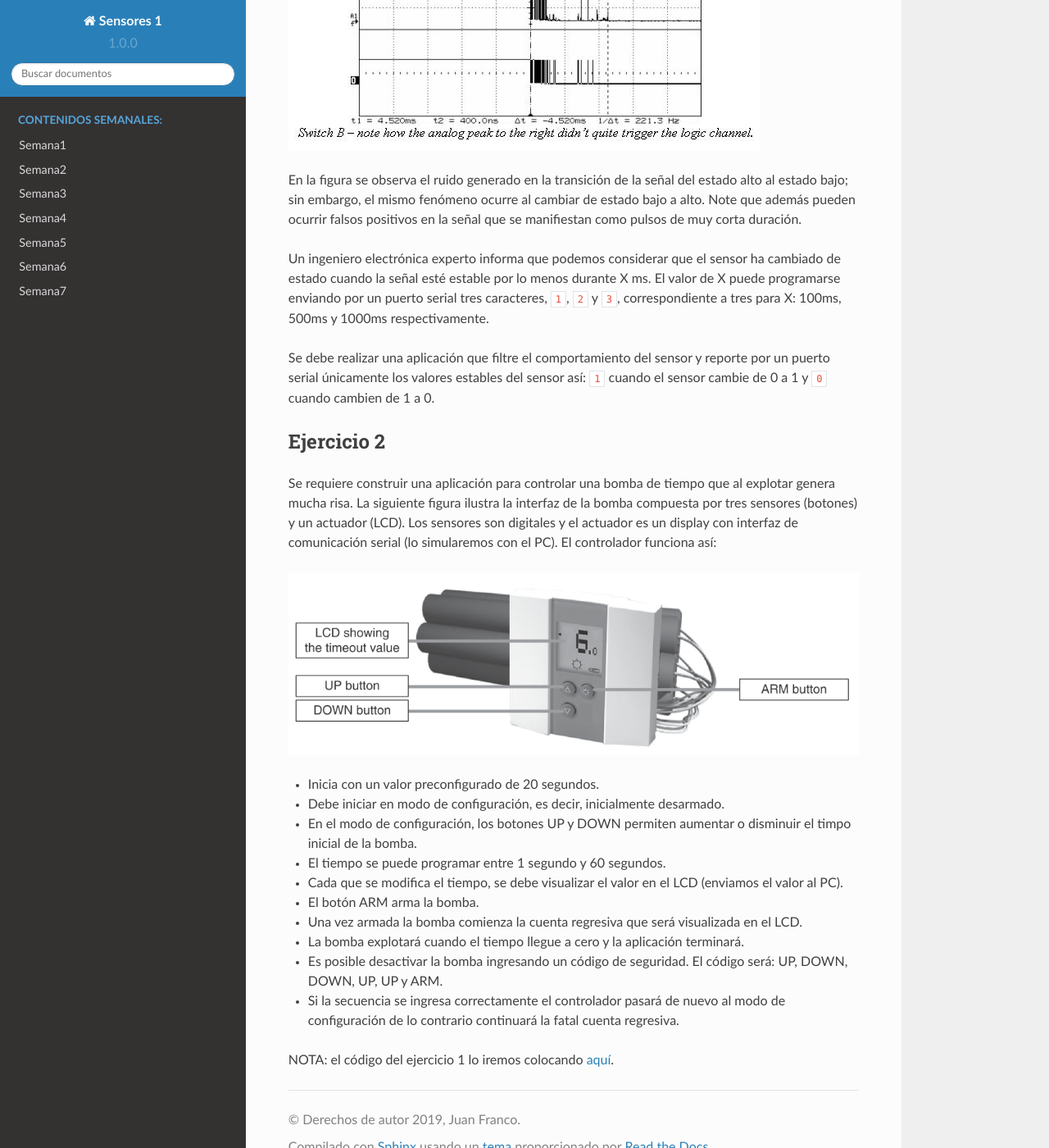
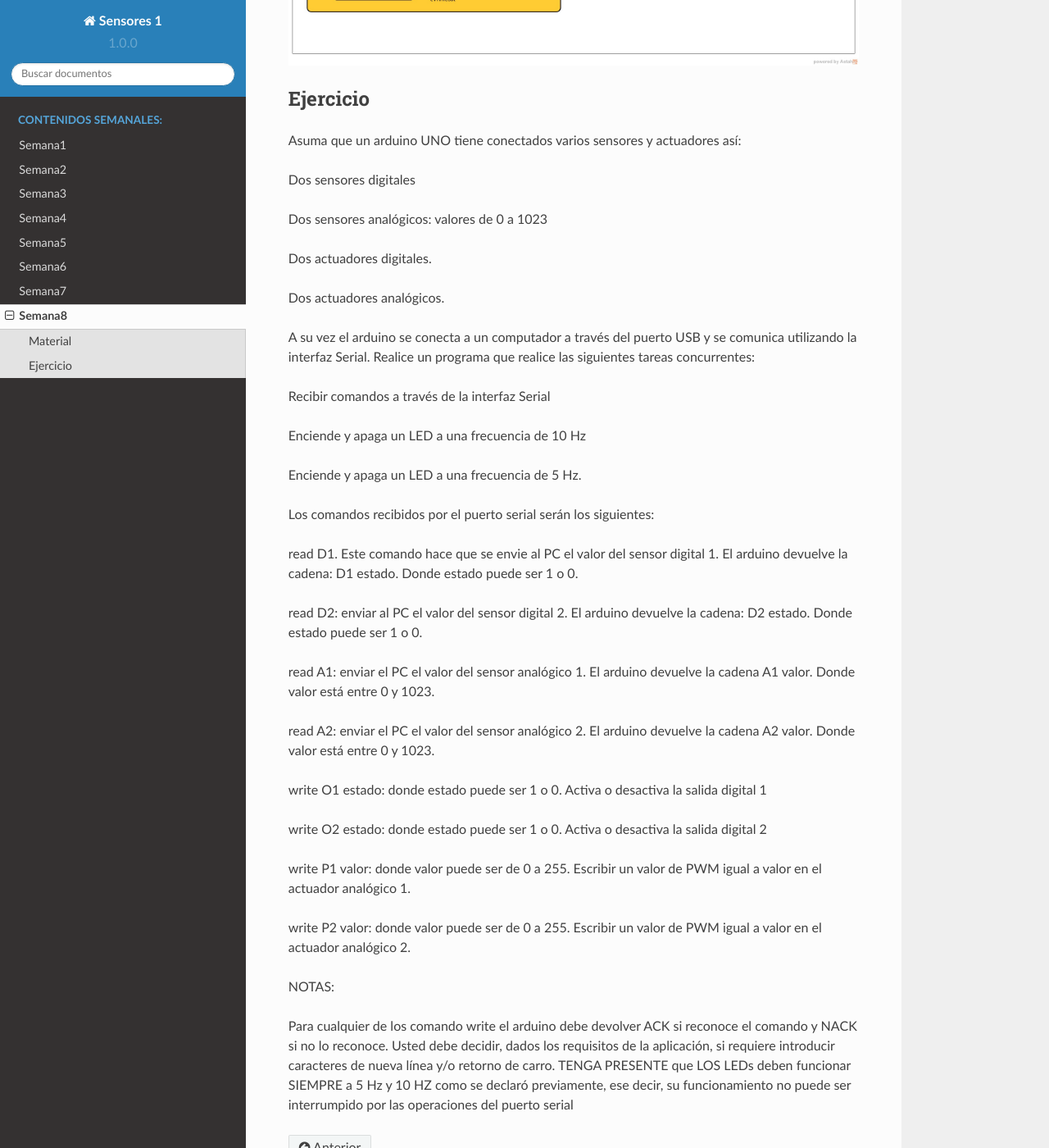
Before and after one commit to juanferfranco/sensores1, a Sphinx documentation site: the page built from docs/_semana8/semana8.rst, in a window 1280 px wide and 1400 px high, scrolled down 652 px. Shown: the whole window at 82% size. Built offline with Sphinx 7.4.7 and the Read the Docs theme 2.0.0, drawn with Linux system fonts in a browser that asks for light colours; some of the changed text lies outside the part shown.

Commit message:
add week 8

```diff
--- a/docs/_semana1/semana1.rst
+++ b/docs/_semana1/semana1.rst
@@ -12,6 +12,6 @@ Lo anterior es porque la función delay puede bloquear en algunas plataformas al
 
 Se debe realizar una calculadora que solicite:
 
-    Ingresar la operación: +, - *, /, %.
-    Ingresar el operando uno. El usuario puede ingresar un número entero de 1,2 o 3 dígitos.
-    Ingresar el operando dos. El usuario puede ingresar un número entero de 1,2 o 3 dígitos.
+* Ingresar la operación: suma, resta, multiplicacion, división, módulo.
+* Ingresar el operando uno. El usuario puede ingresar un número entero de 1,2 o 3 dígitos.
+* Ingresar el operando dos. El usuario puede ingresar un número entero de 1,2 o 3 dígitos.
--- a/docs/_semana8/semana8.rst
+++ b/docs/_semana8/semana8.rst
@@ -1,53 +1,68 @@
 Semana 8
 ===========
-Esta semana realizaremos dos ejercicios de aplicación utilizando parte del código estudiado la semana pasado. Para estos
-ejercicios, el código que brinda los servicios de colas y tiempo a la aplicación se ha encapsulado en clases C++. Esto busca
-hacer que el código sea más modular y reutilizable entre proyectos.
+Esta semana realizaremos la retroalimentación de la evaluación de la semanana pasada. Vamos
+a implementar también un nuevo ejercicio para practicar máquinas de estado y protocolos de
+comunicación.
 
+Material
+---------
 
-¿Cómo utilizar el código?
---------------------------
-En `este <https://drive.google.com/open?id=1RNlMkv_AYJ41Ggb2Vbj72aAIBGnUAhvF>`__ enlace
-se puede encontrar la implementación de la máquina de estados de la semana pasada, pero
-con los cambios previamente señalados.
+Un posible modelo del ejercicio de la evaluación es el siguiente:
 
-Ejercicio 1
-------------
-Una experiencia interactiva posee un sensor que produce mucho ruido eléctrico cuando cambia de estado. La siguiente figura muestra
-una transición, capturada con un osciloscopio, donde puede apreciarse el fenómeno.
+.. image:: ../_static/SM.jpeg
 
-.. image:: ../_static/bounce.jpg
+Ejercicio
+----------
+Asuma que un arduino UNO tiene conectados varios sensores y actuadores así:
 
-En la figura se observa el ruido generado en la transición de la señal del estado alto al estado bajo; sin embargo, el mismo
-fenómeno ocurre al cambiar de estado bajo a alto. Note que además pueden ocurrir falsos positivos en la señal que se manifiestan
-como pulsos de muy corta duración.
+Dos sensores digitales
 
-Un ingeniero electrónica experto informa que podemos considerar que el sensor ha cambiado de estado cuando la señal esté estable
-por lo menos durante X ms. El valor de X puede programarse enviando por un puerto serial tres caracteres, ``1``, ``2`` y ``3``,
-correspondiente a tres para X: 100ms, 500ms y 1000ms respectivamente.
+Dos sensores analógicos: valores de 0 a 1023
 
-Se debe realizar una aplicación que filtre el comportamiento del sensor y reporte por un puerto serial únicamente los valores
-estables del sensor así: ``1`` cuando el sensor cambie de 0 a 1 y ``0`` cuando cambien de 1 a 0.
+Dos actuadores digitales.
 
-Ejercicio 2
-------------
-Se requiere construir una aplicación para controlar una bomba de tiempo que al explotar genera mucha risa. La siguiente figura
-ilustra la interfaz de la bomba compuesta por tres sensores (botones) y un actuador (LCD). Los sensores son digitales y el
-actuador es un display con interfaz de comunicación serial (lo simularemos con el PC). El controlador funciona así:
+Dos actuadores analógicos.
 
-.. image:: ../_static/bomb.png
+A su vez el arduino se conecta a un computador a través del puerto USB y se comunica
+utilizando la interfaz Serial. Realice un programa que realice las siguientes tareas
+concurrentes:
 
-* Inicia con un valor preconfigurado de 20 segundos.
-* Debe iniciar en modo de configuración, es decir, inicialmente desarmado.
-* En el modo de configuración, los botones UP y DOWN permiten aumentar o disminuir el timpo inicial de la bomba.
-* El tiempo se puede programar entre 1 segundo y 60 segundos.
-* Cada que se modifica el tiempo, se debe visualizar el valor en el LCD (enviamos el valor al PC).
-* El botón ARM arma la bomba.
-* Una vez armada la bomba comienza la cuenta regresiva que será visualizada en el LCD.
-* La bomba explotará cuando el tiempo llegue a cero y la aplicación terminará.
-* Es posible desactivar la bomba ingresando un código de seguridad. El código será: UP, DOWN, DOWN, UP, UP y ARM.
-* Si la secuencia se ingresa correctamente el controlador pasará de nuevo al modo de configuración de lo contrario continuará
-  la fatal cuenta regresiva.
+Recibir comandos a través de la interfaz Serial
 
-NOTA: el código del ejercicio 1 lo iremos colocando
-`aquí <https://drive.google.com/open?id=1SadUq9lhGqGKTBEKJd1Gm9a81YqlYRVb>`__.
+Enciende y apaga un LED a una frecuencia de 10 Hz
+
+Enciende y apaga un LED a una frecuencia de 5 Hz.
+
+Los comandos recibidos por el puerto serial serán los siguientes:
+
+read D1. Este comando hace que se envie al PC el valor del sensor digital 1.
+El arduino devuelve la cadena:  D1 estado. Donde estado puede ser 1 o 0.
+
+read D2: enviar al PC el valor del sensor digital 2.
+El arduino devuelve la cadena: D2 estado. Donde estado puede ser 1 o 0.
+
+read A1: enviar el PC el valor del sensor analógico 1.
+El arduino devuelve la cadena A1 valor. Donde valor está entre 0 y 1023.
+
+read A2: enviar el PC el valor del sensor analógico 2.
+El arduino devuelve la cadena A2 valor. Donde valor está entre 0 y 1023.
+
+write O1 estado: donde estado puede ser 1 o 0.
+Activa o desactiva la salida digital 1
+
+write O2 estado: donde estado puede ser 1 o 0.
+Activa o desactiva la salida digital 2
+
+write P1 valor: donde valor puede ser de 0 a 255.
+Escribir un valor de PWM igual a valor en el actuador analógico 1.
+
+write P2 valor: donde valor puede ser de 0 a 255.
+Escribir un valor de PWM igual a valor en el actuador analógico 2.
+
+NOTAS:
+
+Para cualquier de los comando write el arduino debe devolver ACK si reconoce el comando y
+NACK si no lo reconoce. Usted debe decidir, dados los requisitos de la aplicación,
+si requiere introducir caracteres de nueva línea y/o retorno de carro.
+TENGA PRESENTE que LOS LEDs deben funcionar SIEMPRE a 5 Hz y 10 HZ como se declaró previamente,
+ese decir, su funcionamiento no puede ser interrumpido por las operaciones del puerto serial
--- a/docs/index.rst
+++ b/docs/index.rst
@@ -54,3 +54,4 @@ Este curso es de 3 créditos repartidos en 4 horas de trabajo en el aula y 5 hor
    Semana5 <_semana5/semana5>
    Semana6 <_semana6/semana6>
    Semana7 <_semana7/semana7>
+   Semana8 <_semana8/semana8>
```
Also changed, not shown: docs/_static/SM.jpeg (added), 7 other files.
